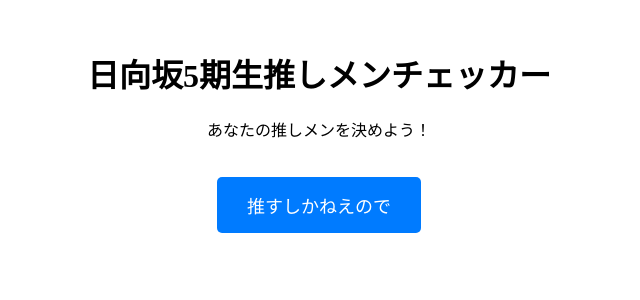
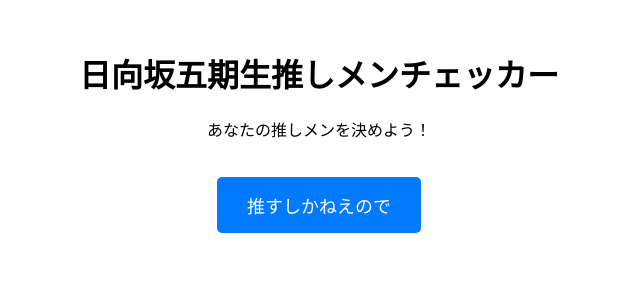
Before and after one commit to masashikuwahara/hinacolor5th, a Vue app: page / in a window 1280 px wide. Shown: the top 300 px of the page, without its empty margins (321-961 px from the left). Built offline with nearby package versions, Linux system fonts and the light colour scheme.

Commit message:
スタイル修正

```diff
--- a/index.html
+++ b/index.html
@@ -15,6 +15,7 @@
     <meta property="og:site_name" content="HINASELECT5TH">
     <!-- <link rel="icon" href="/favicon.ico"> -->
     <meta name="viewport" content="width=device-width, initial-scale=1.0">
+    <link href="https://fonts.googleapis.com/css2?family=Roboto:wght@400;700&display=swap" rel="stylesheet">
     <title>日向坂五期生推しメンチェッカー</title>
   </head>
   <body>
--- a/src/views/Home.vue
+++ b/src/views/Home.vue
@@ -1,6 +1,6 @@
 <template>
   <div class="home">
-    <h1>日向坂5期生推しメンチェッカー</h1>
+    <h1>日向坂五期生推しメンチェッカー</h1>
     <p>あなたの推しメンを決めよう！</p>
     <router-link to="/battle">
       <button class="start-button">推すしかねえので</button>
```
